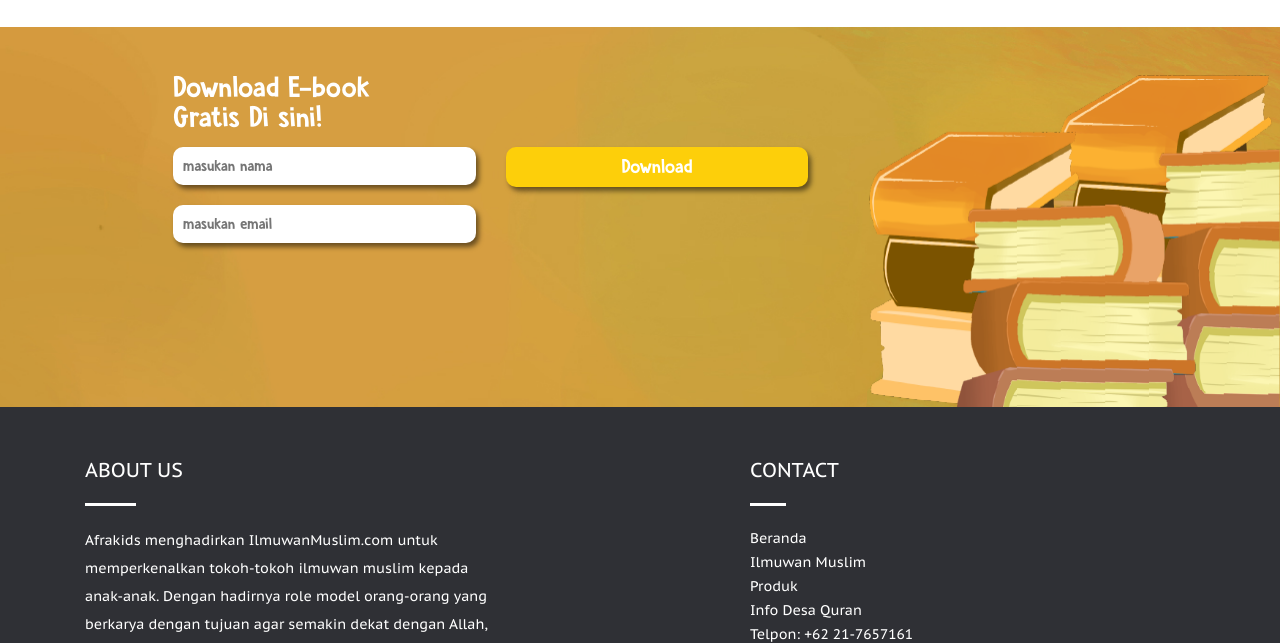
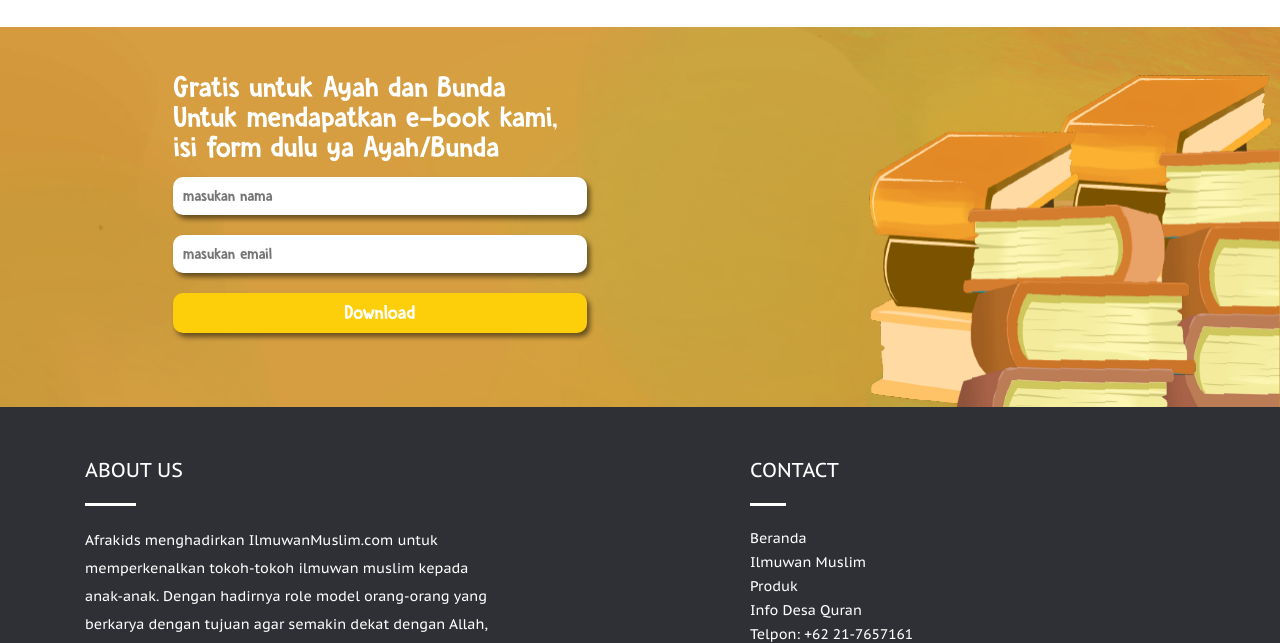
Before and after one commit to Geryangro/ilmuwanmuslim, a plain HTML site: page produk.html in a window 1280 px wide. Shown: the part 2012-2655 px from the top of the page. Drawn offline with Linux system fonts and the light colour scheme.

Commit message:
add form get responses

```diff
--- a/produk.html
+++ b/produk.html
@@ -278,21 +278,33 @@
       <div class="col-md-12 col-xs-12">
         <div class="row">
           <div class="col-md-8 col-xs-12 nopadding">
-            <div class="col-ebook">
-              <p class="text-ebook white-text desktop_view">Download E-book <br>
-                Gratis Di sini! <br>
+            <div class="col-ebook text-left">
+              <p class="text-ebook white-text desktop_view">
+                Gratis untuk Ayah dan Bunda <br> Untuk mendapatkan e-book kami, <br>
+                isi form dulu ya Ayah/Bunda
               </p>
-              <p class="text-center white-text phone_view ebook_phone">Download E-book <br> Gratis Disini! </p>
-              <div class="col-md-6 col-xs-12" style="z-index: 100;">
-                <input id="subscribe-name" class="ebook-input" type="text" name="" value="" placeholder="masukan nama" required>
-                <input id="subscribe-email" class="ebook-input" type="text" name="" value="" placeholder="masukan email">
-              </div>
-              <div class="col-md-6">
+              <p class="text-center white-text phone_view ebook_phone">
+                Gratis untuk Ayah dan Bunda <br> Untuk mendapatkan e-book kami, <br>
+                isi form dulu ya Ayah/Bunda
+              </p>
+              <div class="col-md-8 col-xs-12" style="z-index: 100;">
+                <div class="form_download">
+                  <form action="https://app.getresponse.com/add_subscriber.html" accept-charset="utf-8" method="post">
+                    <input id="subscribe-name" class="ebook-input" type="text" name="" value="" placeholder="masukan nama" required>
+                    <input id="subscribe-email" class="ebook-input" type="text" name="" value="" placeholder="masukan email">
+                    <input type="hidden" name="campaign_token" value="4doA4" />
+                  </form>
+                </div>
                 <button id="dwnldEbook" class="btn-ebook" type="button" name="button">Download</button>
                 <a id="ebook_jabir" href="" download="image/ebook lubna.pdf"></a>
+                <div class="thank_you">
+                  <p>Terima kasih untuk mendownload ebook lubna, Tolong cek email Ayah/Bunda untuk mendapatkan ebook series ilmuwan muslim selanjutanya</p>
+                </div>
+              </div>
+              <div class="col-md-2">
+
               </div>
             </div>
-
 
           </div>
           <div class="col-md-4 nopadding desktop_view">
```
